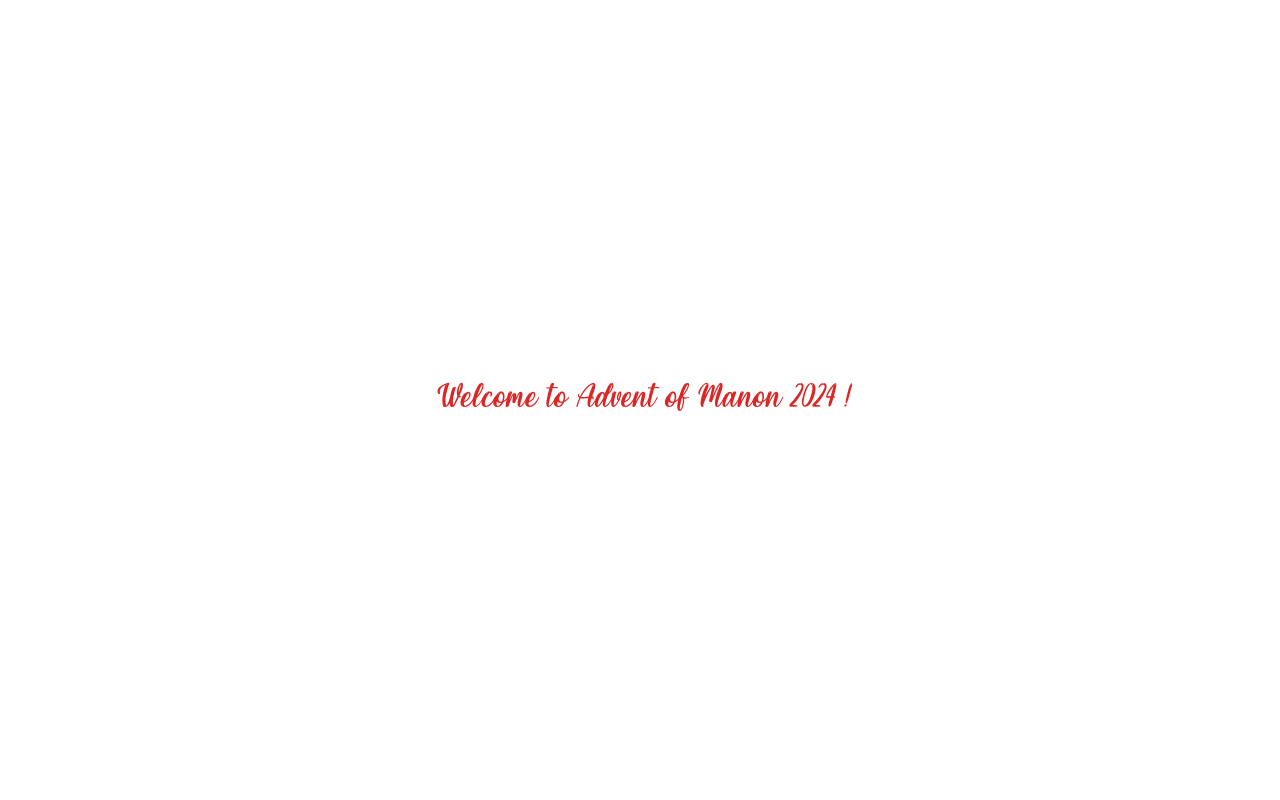
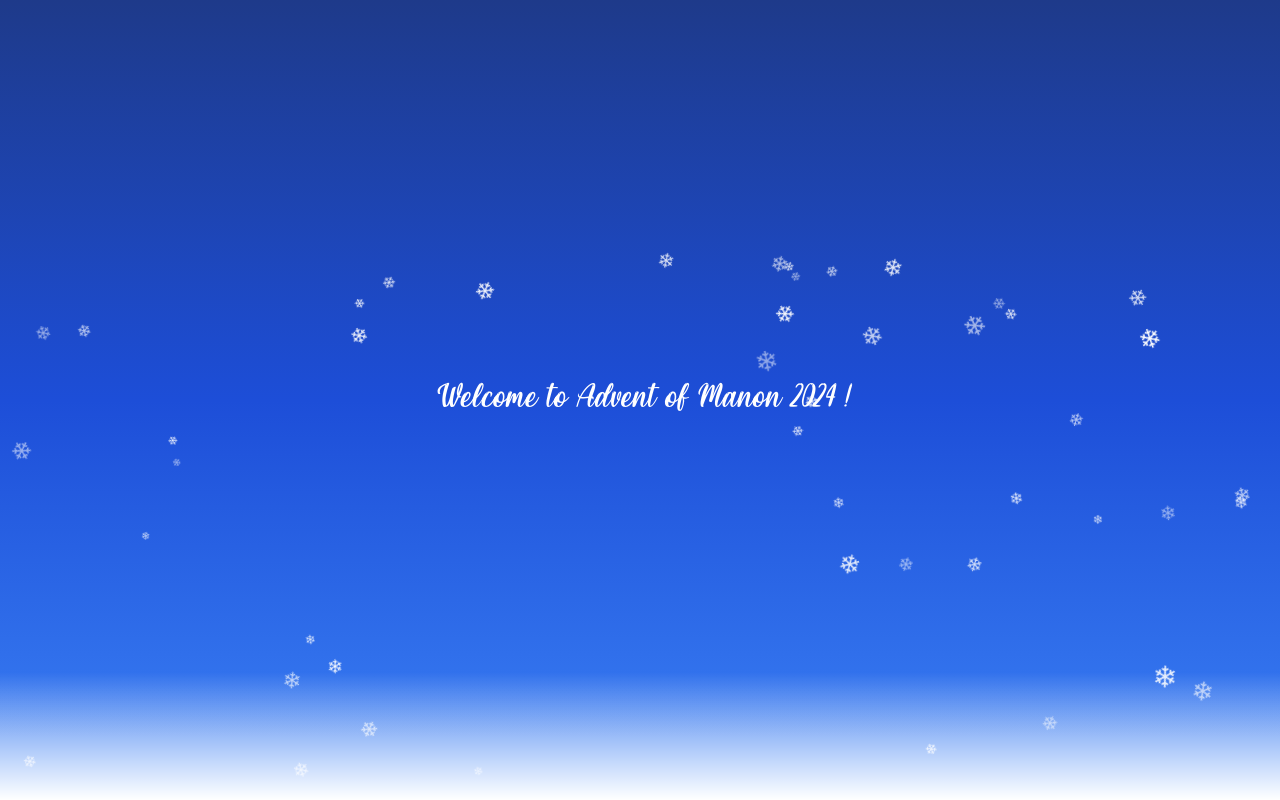
Before and after one commit to qvanderlinden/advent-of-manon-2024, a Next.js app: page / in a window 1280 px wide. Built offline with nearby package versions, Linux system fonts and the light colour scheme.

Commit message:
feat: add snowflakes

```diff
--- a/src/app/day-3/page.tsx
+++ b/src/app/day-3/page.tsx
@@ -98,7 +98,7 @@ function MorseLetter({ char }: { char: string }) {
   }
 
   return (
-    <div className="flex flex row gap-1 mr-2">
+    <div className="flex flex-row gap-1 mr-2 text-black">
       {MORSE_MAPPING[upperChar as keyof typeof MORSE_MAPPING]}
     </div>
   );
@@ -107,7 +107,7 @@ function MorseLetter({ char }: { char: string }) {
 export default function Home() {
   return (
     <div className="grid grid-rows-[auto_1fr] gap-4 place-items-center">
-      <div className="text-4xl italic text-red-600 w-fit">Day 3</div>
+      <div className="text-4xl italic w-fit">Day 3</div>
       <div className="bg-white p-4 rounded-lg flex flex-col gap-4">
         <Morse text="Malgre tous tes efforts pour me voir le moins possible, j'ai passe un bon moment" />
         <div className="w-fit self-end">
--- a/src/app/globals.css
+++ b/src/app/globals.css
@@ -72,3 +72,25 @@ body {
     @apply bg-background text-foreground;
   }
 }
+
+@keyframes fall {
+  0% {
+    transform: translateY(-10vh) rotate(0deg);
+  }
+  100% {
+    transform: translateY(100vh) rotate(360deg);
+  }
+}
+
+@keyframes twinkle {
+  0%, 100% {
+    opacity: 1;
+  }
+  50% {
+    opacity: 0.7;
+  }
+}
+
+.animate-twinkle {
+  animation: twinkle 2s ease-in-out infinite;
+}
--- a/src/app/layout.tsx
+++ b/src/app/layout.tsx
@@ -1,5 +1,6 @@
 import type { Metadata } from "next";
 import localFont from "next/font/local";
+import ChristmasBackground from "@/components/christmas-background/background";
 import "./globals.css";
 
 const christmas = localFont({
@@ -19,8 +20,11 @@ export default function RootLayout({
   return (
     <html lang="en">
       <body className={`m-0 p-0 min-h-screen w-full ${christmas.className}`}>
-        <div className="w-full h-full grid grid-rows-[20px_1fr_20px] grid-cols-[20px_1fr_20px] items-center justify-items-center">
-          <div className="row-start-2 col-start-2">{children}</div>
+        <div className="absolute w-full h-full overflow-hidden z-0">
+          <ChristmasBackground />
+        </div>
+        <div className="w-full h-full grid grid-rows-[20px_1fr_20px] grid-cols-[20px_1fr_20px] items-center justify-items-center z-10">
+          <div className="row-start-2 col-start-2 text-white">{children}</div>
         </div>
       </body>
     </html>
--- a/src/app/page.tsx
+++ b/src/app/page.tsx
@@ -9,15 +9,14 @@ import { buttonVariants } from "@/components/ui/button";
 function Component() {
   const searchParams = useSearchParams();
   const nextPath = searchParams.get("next");
+
   return (
     <div className="flex flex-col gap-4 items-center">
-      <div className="text-4xl italic text-red-600">
-        Welcome to Advent of Manon 2024 !
-      </div>
+      <div className="text-4xl italic">Welcome to Advent of Manon 2024 !</div>
 
       {nextPath !== null && (
         <Link
-          className={buttonVariants({ variant: "outline" })}
+          className={`${buttonVariants({ variant: "outline" })} text-black`}
           href={`/${nextPath}`}
         >
           See today&apos;s gift
--- /dev/null
+++ b/src/components/christmas-background/background.tsx
@@ -0,0 +1,26 @@
+import React, { useMemo } from "react";
+import Snowflake from "./snowflake";
+
+const ChristmasBackground: React.FC = () => {
+  const snowflakes = useMemo(() => {
+    return Array.from({ length: 50 }).map((_, i) => ({
+      id: i,
+      left: Math.random() * 100,
+      animationDuration: 5 + Math.random() * 10,
+      opacity: 0.5 + Math.random() * 0.5,
+      size: 10 + Math.random() * 20,
+    }));
+  }, []);
+
+  return (
+    <div className="absolute w-full h-full overflow-hidden bg-gradient-to-b from-blue-900 via-blue-700 to-blue-500">
+      {/* <div className="absolute inset-0 bg-repeat-x bg-top animate-twinkle"></div> */}
+      {snowflakes.map((snowflake) => (
+        <Snowflake key={snowflake.id} {...snowflake} />
+      ))}
+      <div className="absolute inset-x-0 bottom-0 h-32 bg-gradient-to-t from-white to-transparent"></div>
+    </div>
+  );
+};
+
+export default ChristmasBackground;
--- /dev/null
+++ b/src/components/christmas-background/snowflake.tsx
@@ -0,0 +1,31 @@
+import React from "react";
+
+interface SnowflakeProps {
+  left: number;
+  animationDuration: number;
+  opacity: number;
+  size: number;
+}
+
+const Snowflake: React.FC<SnowflakeProps> = ({
+  left,
+  animationDuration,
+  opacity,
+  size,
+}) => {
+  return (
+    <div
+      className="absolute text-white"
+      style={{
+        left: `${left}%`,
+        animation: `fall ${animationDuration}s linear infinite`,
+        opacity: opacity,
+        fontSize: `${size}px`,
+      }}
+    >
+      ❄
+    </div>
+  );
+};
+
+export default Snowflake;
```
